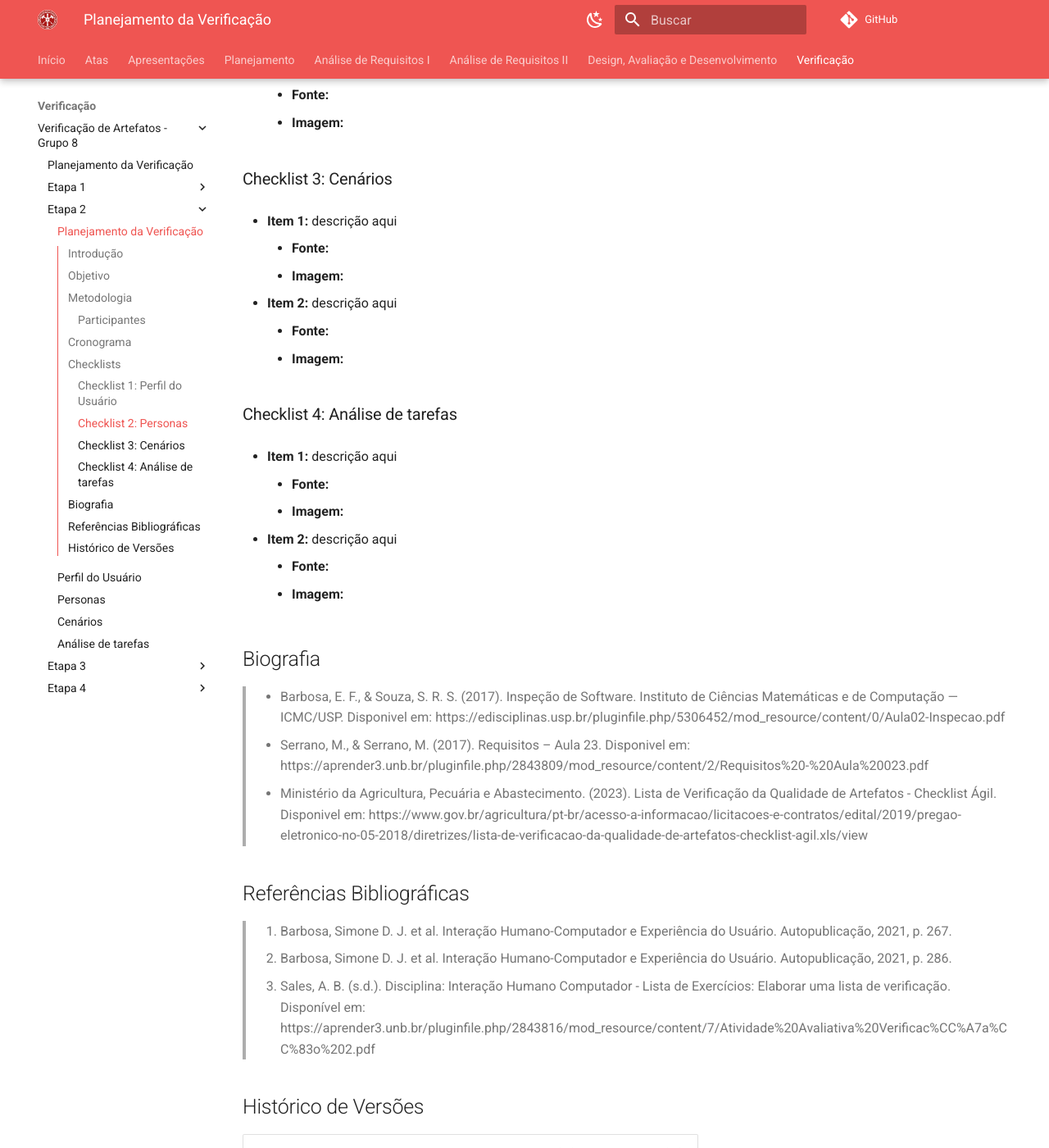
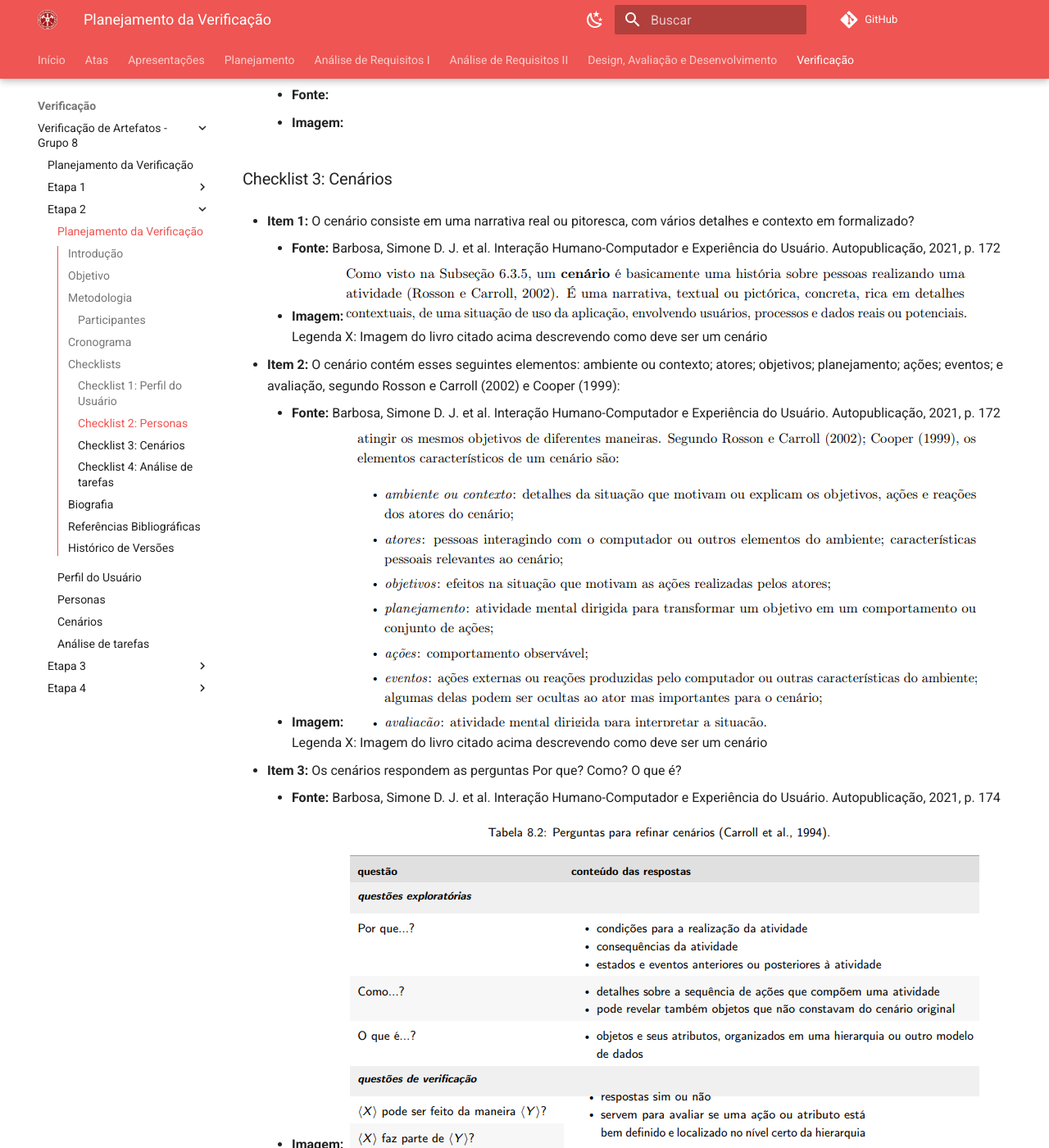
Before and after one commit to Interacao-Humano-Computador/2024.1-CBMERJ, an MkDocs documentation site: the page built from docs/verificacao_artefatos/verificacao_grupo_8/etapa_2/planejamento_verificacao.md, in a window 1280 px wide and 1400 px high, scrolled down 2037 px. Shown: the whole window at 82% size. Built offline with MkDocs 1.6.1 and Material for MkDocs 9.7.7, drawn with Linux system fonts in a browser that asks for light colours; comment, search, counter and statistics services are not loaded; some of the changed text lies outside the part shown.

Commit message:
adicionando imagens de cenários em planejamento de verificação da etapa 2

```diff
--- a/docs/verificacao_artefatos/verificacao_grupo_8/etapa_2/planejamento_verificacao.md
+++ b/docs/verificacao_artefatos/verificacao_grupo_8/etapa_2/planejamento_verificacao.md
@@ -85,13 +85,23 @@ Os checklists tiveram como basepara essa verificação seguirão o seguinte padr
 
 ### Checklist 3: Cenários
 
-- **Item 1:** descrição aqui
-    - **Fonte:**
+- **Item 1:** O cenário consiste em uma narrativa real ou pitoresca, com vários detalhes e contexto em formalizado?
+    - **Fonte:**  Barbosa, Simone D. J. et al. Interação Humano-Computador e Experiência do Usuário. Autopublicação, 2021, p. 172
     - **Imagem:**
+    ![imagem com texto descrevendo como deve ser um cenário](img/cenario_descricao_img_1.png)
+    Legenda X: Imagem do livro citado acima descrevendo como deve ser um cenário
 
-- **Item 2:** descrição aqui
-    - **Fonte:**
+- **Item 2:** O cenário contém esses seguintes elementos: ambiente ou contexto; atores; objetivos; planejamento; ações; eventos; e avaliação, segundo Rosson e Carroll (2002) e Cooper (1999):
+    - **Fonte:** Barbosa, Simone D. J. et al. Interação Humano-Computador e Experiência do Usuário. Autopublicação, 2021, p. 172
     - **Imagem:**
+    ![imagem com texto descrevendo o que um cenário deve conter](img/cenario_elementos_img_2.png)
+    Legenda X: Imagem do livro citado acima descrevendo como deve ser um cenário
+
+- **Item 3:** Os cenários respondem as perguntas Por que? Como? O que é?
+    - **Fonte:** Barbosa, Simone D. J. et al. Interação Humano-Computador e Experiência do Usuário. Autopublicação, 2021, p. 174
+    - **Imagem:**
+    ![imagem com texto descrevendo quais perguntas o cenário deve responder](img/cenario_tabela_perguntas_img_3.png)
+    Legenda X: imagem com texto descrevendo quais perguntas o cenário deve responder
 
 ### Checklist 4: Análise de tarefas
 
@@ -112,6 +122,7 @@ Os checklists tiveram como basepara essa verificação seguirão o seguinte padr
 > 1. Barbosa, Simone D. J. et al. Interação Humano-Computador e Experiência do Usuário. Autopublicação, 2021, p. 267.
 > 2. Barbosa, Simone D. J. et al. Interação Humano-Computador e Experiência do Usuário. Autopublicação, 2021, p. 286.
 > 3. Sales, A. B. (s.d.). Disciplina: Interação Humano Computador - Lista de Exercícios: Elaborar uma lista de verificação. Disponível em: https://aprender3.unb.br/pluginfile.php/2843816/mod_resource/content/7/Atividade%20Avaliativa%20Verificac%CC%A7a%CC%83o%202.pdf
+> 4. Barbosa, Simone D. J. et al. Interação Humano-Computador e Experiência do Usuário. Autopublicação, 2021, p. 172.
 
 ## Histórico de Versões
 
```
Also changed, not shown: docs/verificacao_artefatos/verificacao_grupo_8/etapa_2/img/cenario_descricao_img_1.png (added), docs/verificacao_artefatos/verificacao_grupo_8/etapa_2/img/cenario_elementos_img_2.png (added), docs/verificacao_artefatos/verificacao_grupo_8/etapa_2/img/cenario_tabela_perguntas_img_3.png (added).
